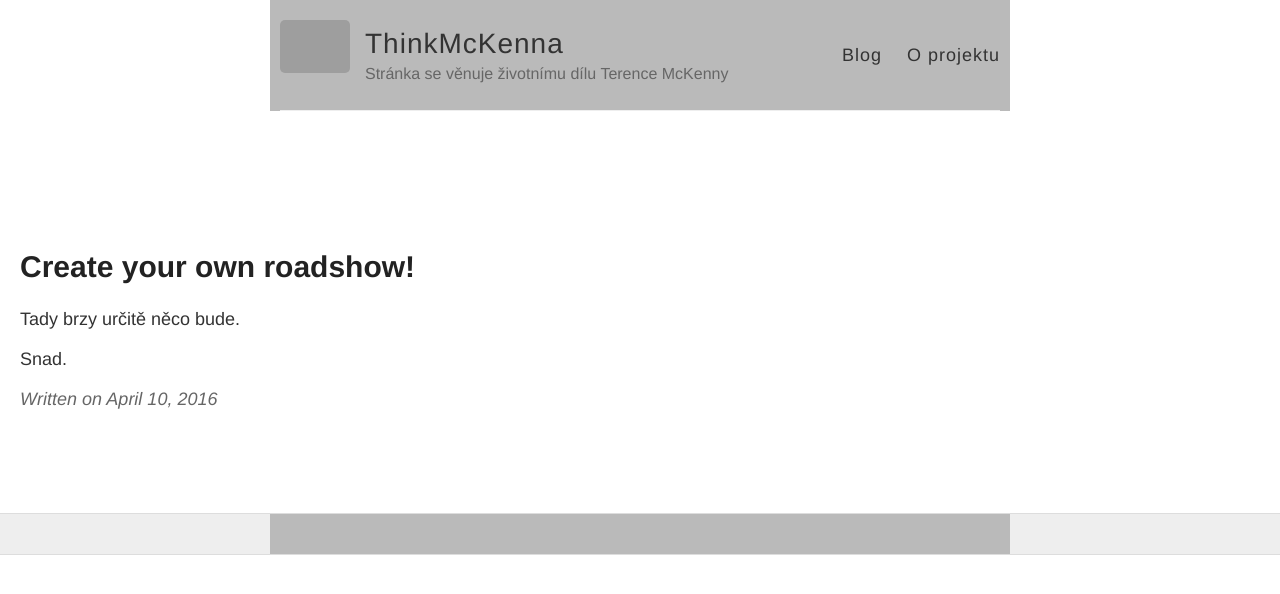
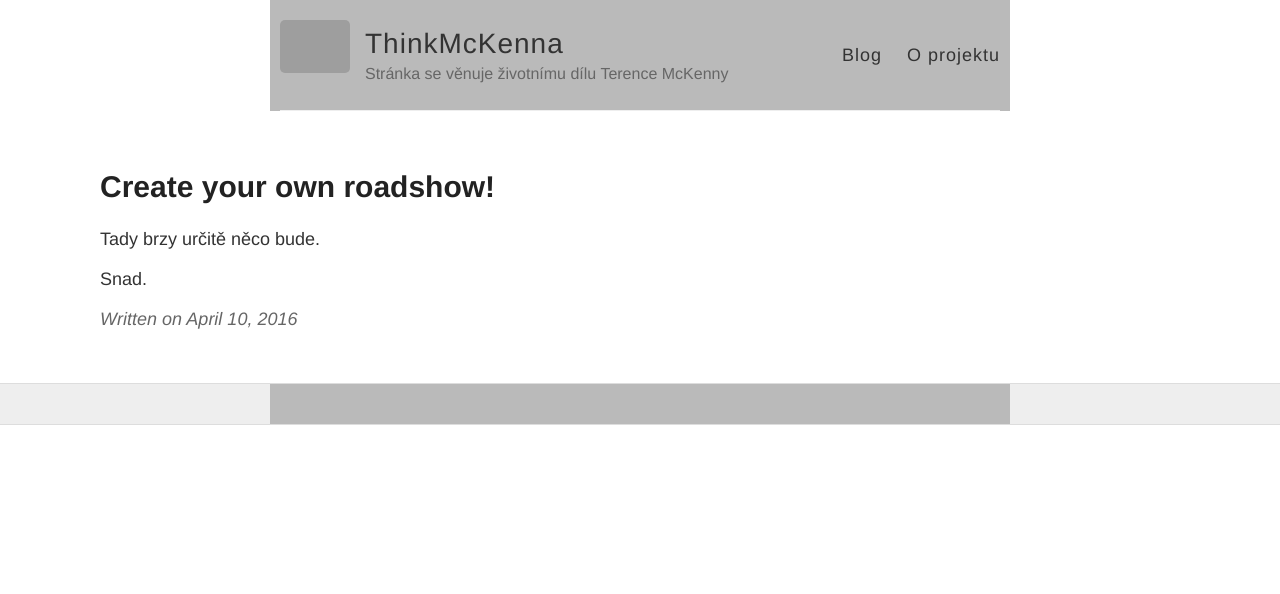
Before and after one commit to lucie-pelikanova/HavelockatGITHUB.github.io, a Jekyll site: the page built from _posts/2016-4-10-Prvni-post.md, in a window 1280 px wide. Shown: the top 594 px of the page. Built offline with Jekyll 4.4.1, drawn with Linux system fonts in a browser that asks for light colours; grey boxes are pictures that could not be loaded.

Commit message:
Update default.html

```diff
--- a/_layouts/default.html
+++ b/_layouts/default.html
@@ -23,7 +23,7 @@
     }
 
     #main{
-      padding:50px 20px 50px 20px;
+      padding:0px 100px 0px 100px;
     }
 
 
```
